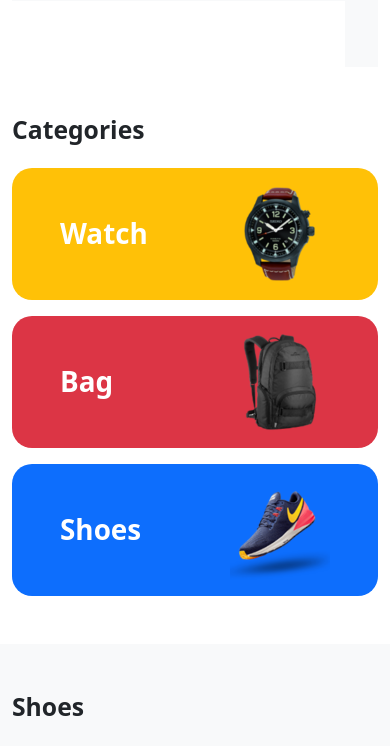
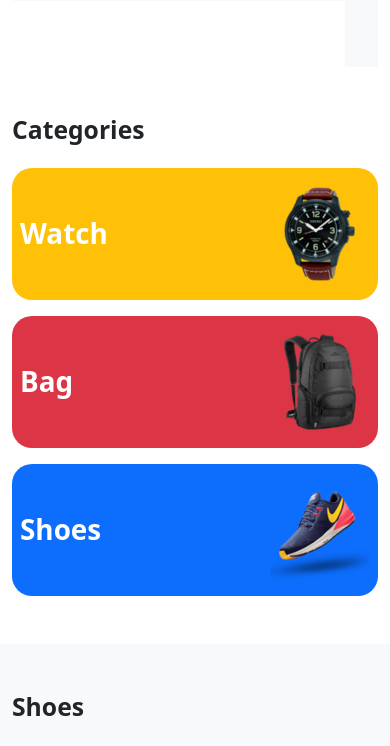
Before and after one commit to mdsaifullah-wd/panda-commerce-bootstrap, a plain HTML site: page index.html in a window 390 px wide. Shown: the part 691-1437 px from the top of the page. Drawn offline with nearby package versions, Linux system fonts and the light colour scheme.

Commit message:
fix categories in the mobile view

```diff
--- a/index.html
+++ b/index.html
@@ -159,7 +159,7 @@
           <div
             class="col-12 col-md-4"
           >
-          <div class="bg-warning custom-rounded-1 py-3 px-5 d-flex justify-content-between align-items-center">
+          <div class="bg-warning custom-rounded-1 py-3 px-2 d-flex justify-content-between align-items-center">
             <div class="text-white fs-1 fw-bolder">Watch</div>
             <div class="image">
               <img class="w-100" src="./images/categories/watch.png" alt="" />
@@ -170,7 +170,7 @@
           <div
             class="col-12 col-md-4"
           >
-          <div class=" bg-danger custom-rounded-1 py-3 px-5 d-flex justify-content-between align-items-center">
+          <div class=" bg-danger custom-rounded-1 py-3 px-2 d-flex justify-content-between align-items-center">
             <div class="text-white fs-1 fw-bolder">Bag</div>
             <div class="image">
               <img class="w-100" src="./images/categories/bag.png" alt="" />
@@ -181,7 +181,7 @@
           <div
             class="col-12 col-md-4"
           >
-          <div class=" bg-primary custom-rounded-1 py-3 px-5 d-flex justify-content-between align-items-center">
+          <div class=" bg-primary custom-rounded-1 py-3 px-2 d-flex justify-content-between align-items-center">
             <div class="text-white fs-1 fw-bolder">Shoes</div>
             <div class="image">
               <img class="w-100" src="./images/categories/shoes.png" alt="" />
```
